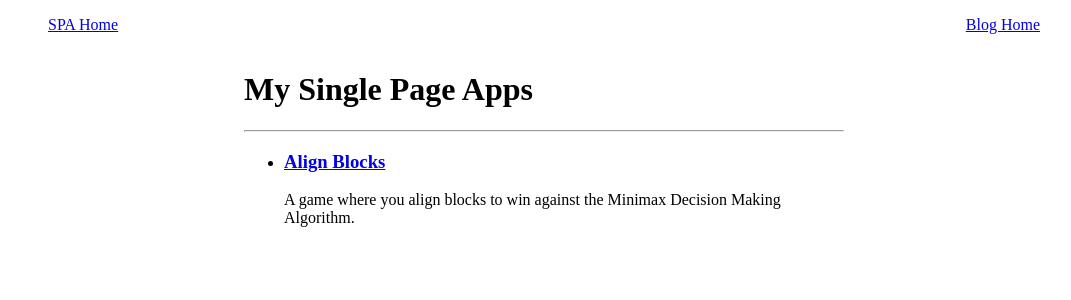
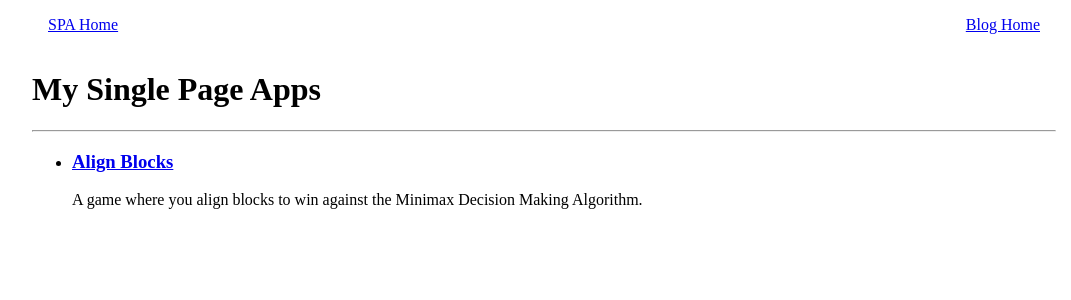
Before and after one commit to thefourtheye/spas, a Next.js app: page /apps/ in a window 1280 px wide. Shown: the top 300 px of the page, without its empty margins (96-1167 px from the left). Built offline with nearby package versions, Linux system fonts and the light colour scheme.

Commit message:
style(spas): let the app home use the full width
The app list was capped at 600px, which wasted space on wide
windows. Let the main element take the available width instead.

```diff
--- a/app/page.js
+++ b/app/page.js
@@ -21,7 +21,7 @@ export default async function Home() {
     }
 
     return (
-        <main style={{ maxWidth: 600, margin: "auto" }}>
+        <main style={{ width: "100%", margin: "auto" }}>
             <h1>My Single Page Apps</h1>
             <hr />
             <ul>
```
